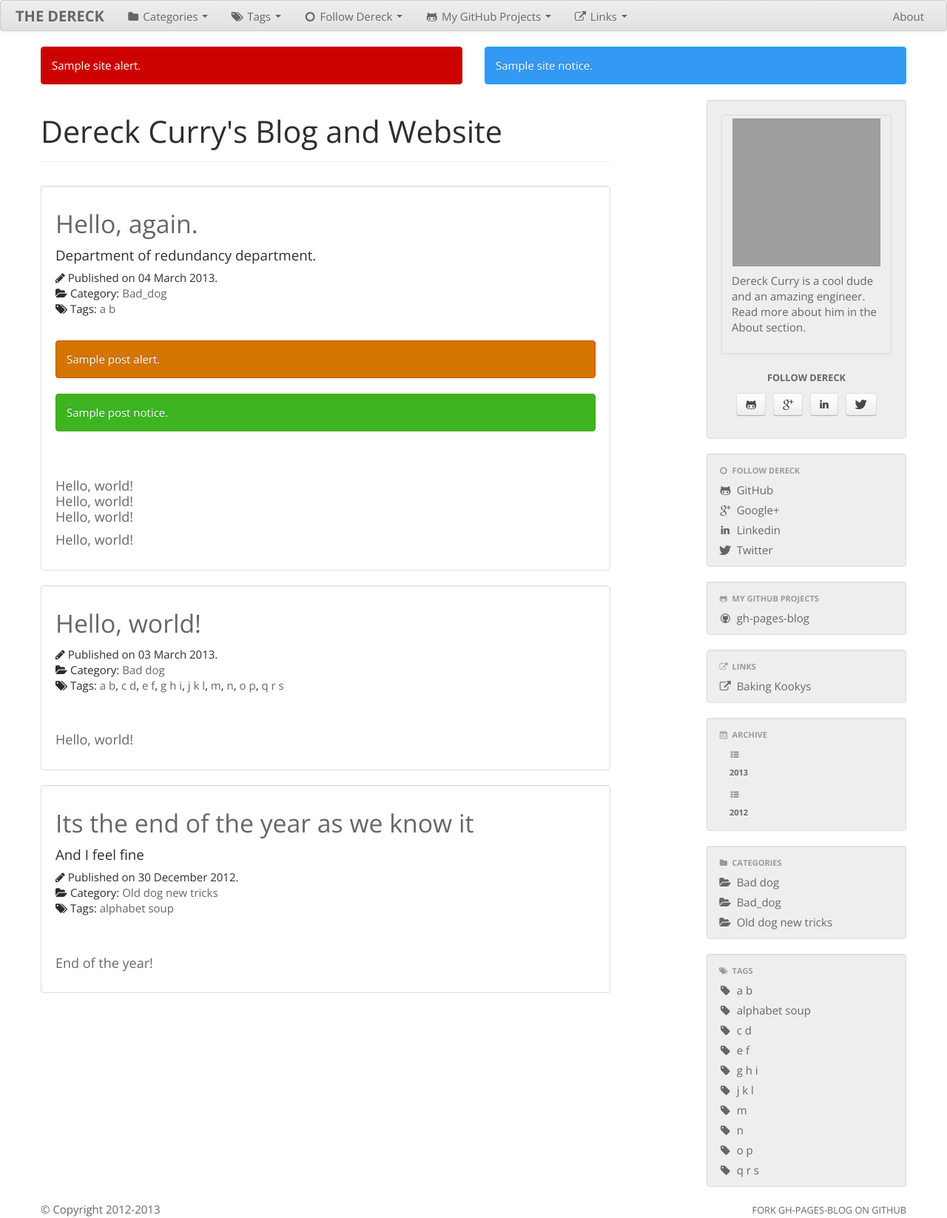
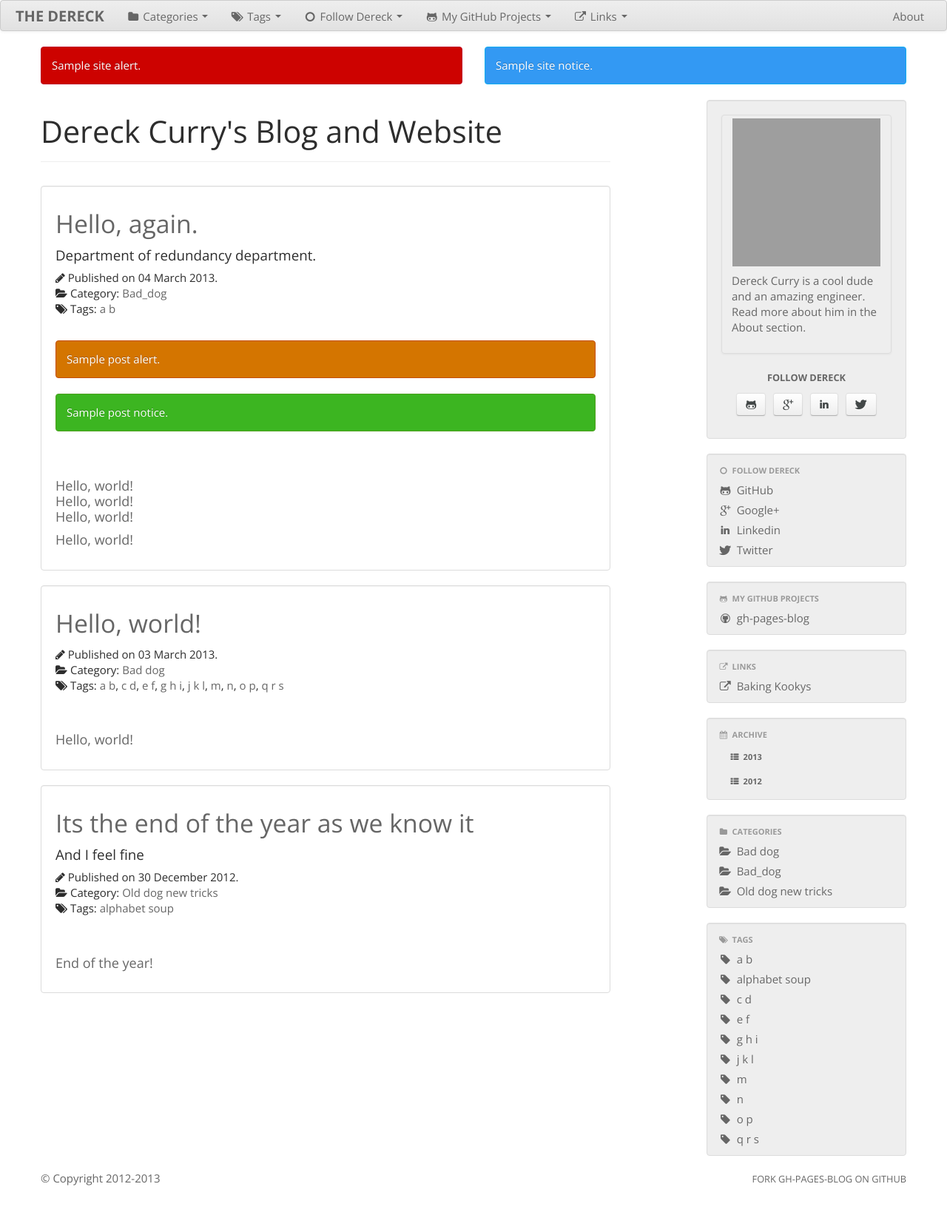
Before and after one commit to thedereck/thedereck.github.com, a Jekyll site: the page built from index.html, in a window 1280 px wide. Shown: the whole page at 74% size. Built offline with Jekyll 4.4.1, drawn with Linux system fonts in a browser that asks for light colours; after the commit the page ends 1604 px from its top, so only the background shows below that; grey boxes are pictures that could not be loaded.

Commit message:
adding icons to archive navlist

```diff
--- a/_includes/body/sections/navlists/archive.html
+++ b/_includes/body/sections/navlists/archive.html
@@ -26,20 +26,22 @@
 						{% endif %}
 						<ul class="nav nav-list ghpb-nav-list" data-toggle="collapse" data-target="#{{ navlist_archive_year }}">
 							<li class="nav-header ghpb-nav-header">
-								{% if site.font_awesome.enabled %}
-									<i class="icon-th-list"></i>
-								{% endif %}
-								<a href="javascript:void(0);">{{ navlist_archive_year }}</a>
+								<a href="javascript:void(0);">
+									{% if site.font_awesome.enabled %}
+										<i class="icon-th-list"></i>
+									{% endif %}
+									{{ navlist_archive_year }}
+								</a>
 							</li>
 							<div id="{{ navlist_archive_year }}" class="collapse">
 						{% assign navlist_archive_prev_year = navlist_archive_year %}
 					{% endif %}
 
 					<li>
-						{% if site.font_awesome.enabled %}
-							<i class="icon-pencil"></i>
-						{% endif %}
 						<a href="{{ navlist_archive_p.url }}">
+							{% if site.font_awesome.enabled %}
+								<i class="icon-pencil"></i>
+							{% endif %}
 							{{ navlist_archive_p.title }}
 						</a>
 					</li>
```
